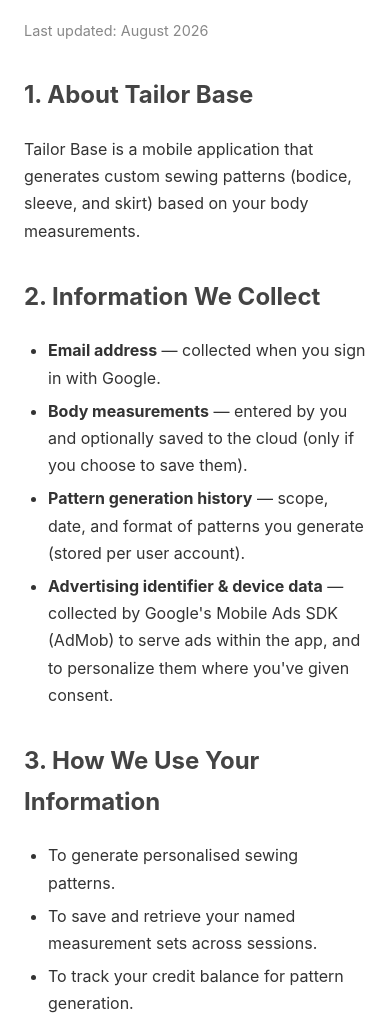
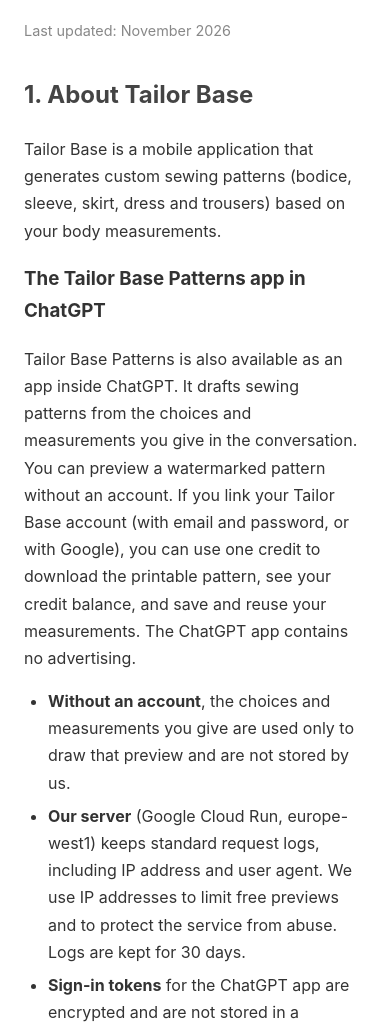
Before and after one commit to Margooo11/tailorbase-privacy, a plain HTML site: page index.html in a window 390 px wide. Shown: the part 97-1121 px from the top of the page. Drawn offline with Linux system fonts and the light colour scheme.

Commit message:
Privacy policy: cover the Tailor Base Patterns app in ChatGPT
Adds a ChatGPT app section (anonymous previews, server logs kept 30 days,
encrypted sign-in tokens, OpenAI), email/password sign-in, Stripe and OpenAI
as third parties, dress and trousers, and marks AdMob as mobile-app only.

Co-Authored-By: Claude Sonnet 5.5 <noreply@anthropic.com>

```diff
--- a/index.html
+++ b/index.html
@@ -25,22 +25,46 @@
 <body>
 
   <h1>Privacy Policy</h1>
-  <p class="updated">Last updated: August 2026</p>
+  <p class="updated">Last updated: November 2026</p>
 
   <h2>1. About Tailor Base</h2>
   <p>
     Tailor Base is a mobile application that generates custom sewing patterns
-    (bodice, sleeve, and skirt) based on your body measurements.
+    (bodice, sleeve, skirt, dress and trousers) based on your body measurements.
   </p>
+
+  <h3>The Tailor Base Patterns app in ChatGPT</h3>
+  <p>
+    Tailor Base Patterns is also available as an app inside ChatGPT. It drafts
+    sewing patterns from the choices and measurements you give in the conversation.
+    You can preview a watermarked pattern without an account. If you link your
+    Tailor Base account (with email and password, or with Google), you can use one
+    credit to download the printable pattern, see your credit balance, and save and
+    reuse your measurements. The ChatGPT app contains no advertising.
+  </p>
+  <ul>
+    <li><strong>Without an account</strong>, the choices and measurements you give
+        are used only to draw that preview and are not stored by us.</li>
+    <li><strong>Our server</strong> (Google Cloud Run, europe-west1) keeps standard
+        request logs, including IP address and user agent. We use IP addresses to limit
+        free previews and to protect the service from abuse. Logs are kept for
+        30 days.</li>
+    <li><strong>Sign-in tokens</strong> for the ChatGPT app are encrypted and are not
+        stored in a database.</li>
+    <li><strong>OpenAI.</strong> Your conversation takes place in ChatGPT. What you
+        type there is handled by OpenAI under
+        <a href="https://openai.com/policies/privacy-policy" target="_blank">OpenAI's own
+        privacy policy</a>, which we do not control.</li>
+  </ul>
 
   <h2>2. Information We Collect</h2>
   <ul>
-    <li><strong>Email address</strong> — collected when you sign in with Google.</li>
+    <li><strong>Email address</strong> — collected when you sign in with Google or with email and password.</li>
     <li><strong>Body measurements</strong> — entered by you and optionally saved to the cloud
         (only if you choose to save them).</li>
     <li><strong>Pattern generation history</strong> — scope, date, and format of patterns
         you generate (stored per user account).</li>
-    <li><strong>Advertising identifier &amp; device data</strong> — collected by Google's
+    <li><strong>Advertising identifier &amp; device data</strong> (mobile app only) — collected by Google's
         Mobile Ads SDK (AdMob) to serve ads within the app, and to personalize them
         where you've given consent.</li>
   </ul>
@@ -69,7 +93,11 @@
   </p>
   <ul>
     <li><strong>Google Firebase</strong> — authentication, database, and file storage.</li>
-    <li><strong>Google AdMob</strong> — displays ads within the app. AdMob may collect
+    <li><strong>Stripe</strong> — processes payments when you buy credits.
+        We do not receive your card details.</li>
+    <li><strong>OpenAI (ChatGPT)</strong> — hosts the conversation in which you
+        use the Tailor Base Patterns app in ChatGPT.</li>
+    <li><strong>Google AdMob</strong> (mobile app only) — displays ads within the app. AdMob may collect
         your advertising identifier and other device data to serve and measure ads,
         and, where you consent via the in-app consent prompt (shown in the EEA and
         UK), to personalize them. You can manage ad personalization at any time at
```
